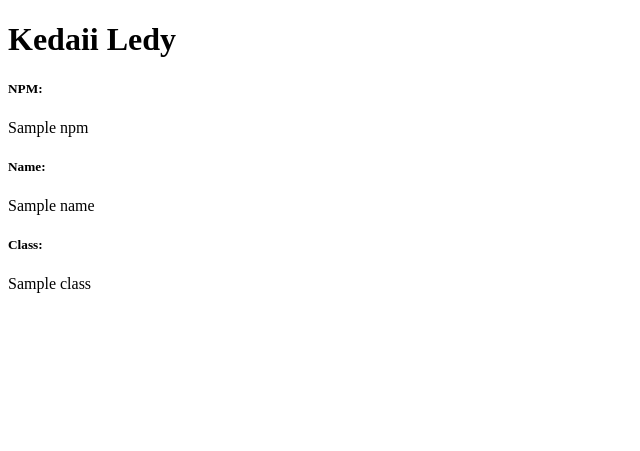
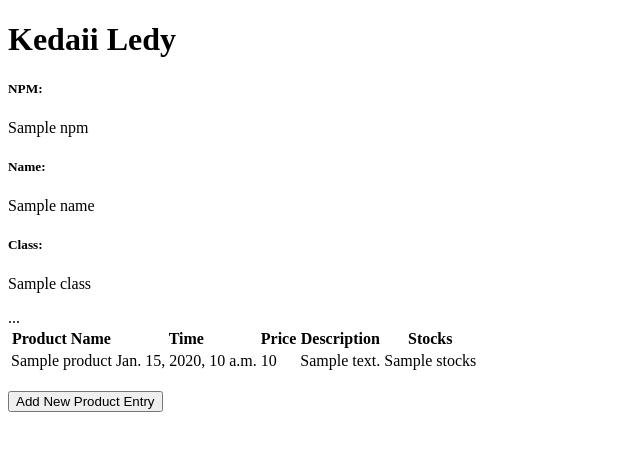
Before and after one commit to dadawra/kedaii-ledy, a Django app: template main/templates/main.html in a window 1280 px wide. Shown: the top 451 px of the page, without its empty margins (0-640 px from the left). Run offline with Django 5.2, Linux system fonts and the light colour scheme; the template is opened without the code that fills it: most values are stand-ins (such as "Sample title", 1, 10 or a date in 2020).

Commit message:
menambahkan forms untuk input product

```diff
--- a/main/templates/main.html
+++ b/main/templates/main.html
@@ -10,4 +10,38 @@
 
 <h5>Class:</h5>
 <p>{{ class }}</p>
+
+...
+{% if not mood_entries %}
+<p>Belum ada data product pada Kedaii Ledy.</p>
+{% else %}
+<table>
+  <tr>
+    <th>Product Name</th>
+    <th>Time</th>
+    <th>Price</th>
+    <th>Description</th>
+    <th>Stocks</th>
+  </tr>
+
+  {% comment %} Berikut cara memperlihatkan data product di bawah baris ini
+  {% endcomment %}
+  {% for mood_entry in mood_entries %}
+  <tr>
+    <td>{{mood_entry.product}}</td>
+    <td>{{mood_entry.time}}</td>
+    <td>{{mood_entry.price}}</td>
+    <td>{{mood_entry.description}}</td>
+    <td>{{mood_entry.stocks}}</td>
+  </tr>
+  {% endfor %}
+</table>
+{% endif %}
+
+<br />
+
+<a href="{% url 'main:create_product_entry' %}">
+  <button>Add New Product Entry</button>
+</a>
+
 {% endblock content %}
--- a/main/urls.py
+++ b/main/urls.py
@@ -1,8 +1,9 @@
 from django.urls import path
-from main.views import show_main
+from main.views import show_main, create_product_entry
 
 app_name = 'main'
 
 urlpatterns = [
     path('', show_main, name='show_main'),
+    path('create-product-entry', create_product_entry, name='create_product_entry'),
 ]
```
Also changed, not shown: main/forms.py (added, +7 -0 lines), main/templates/create_product_entry.html (added, +18 -0 lines), main/views.py (+19 -5 lines).
